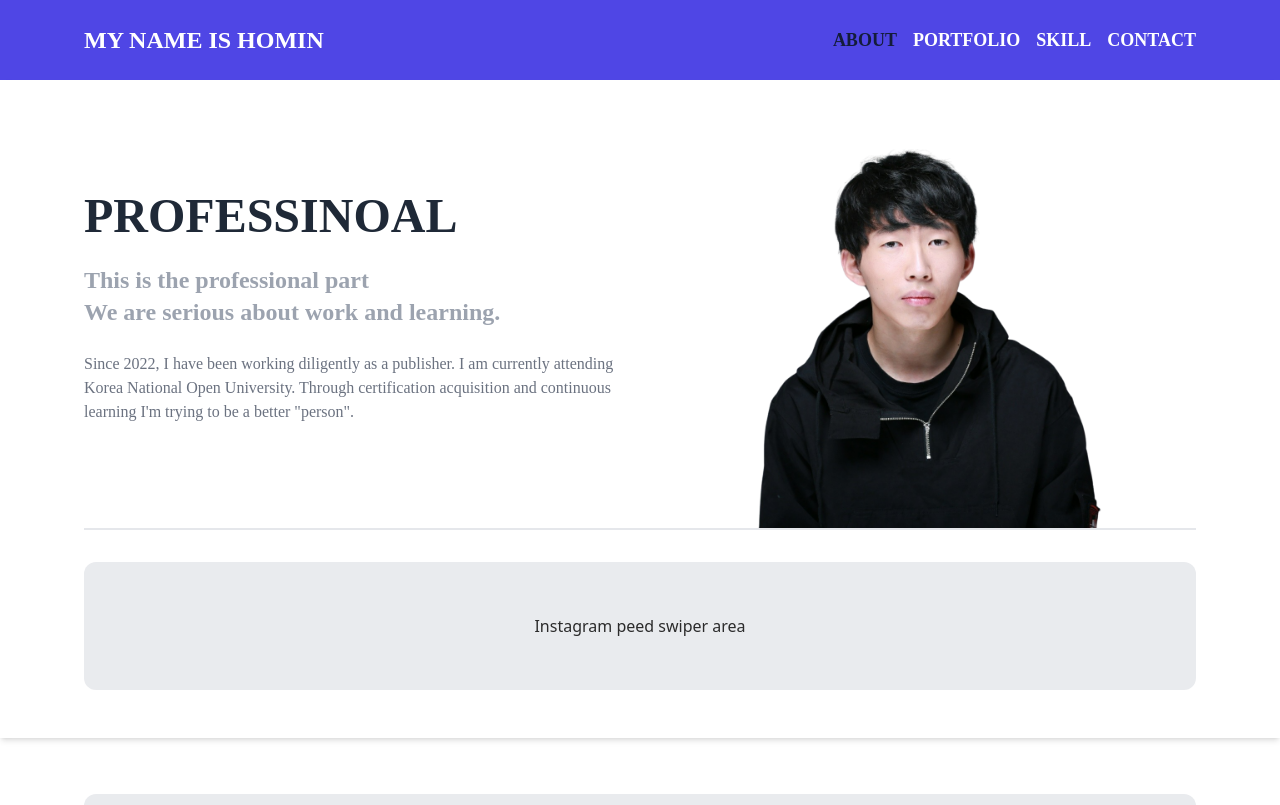
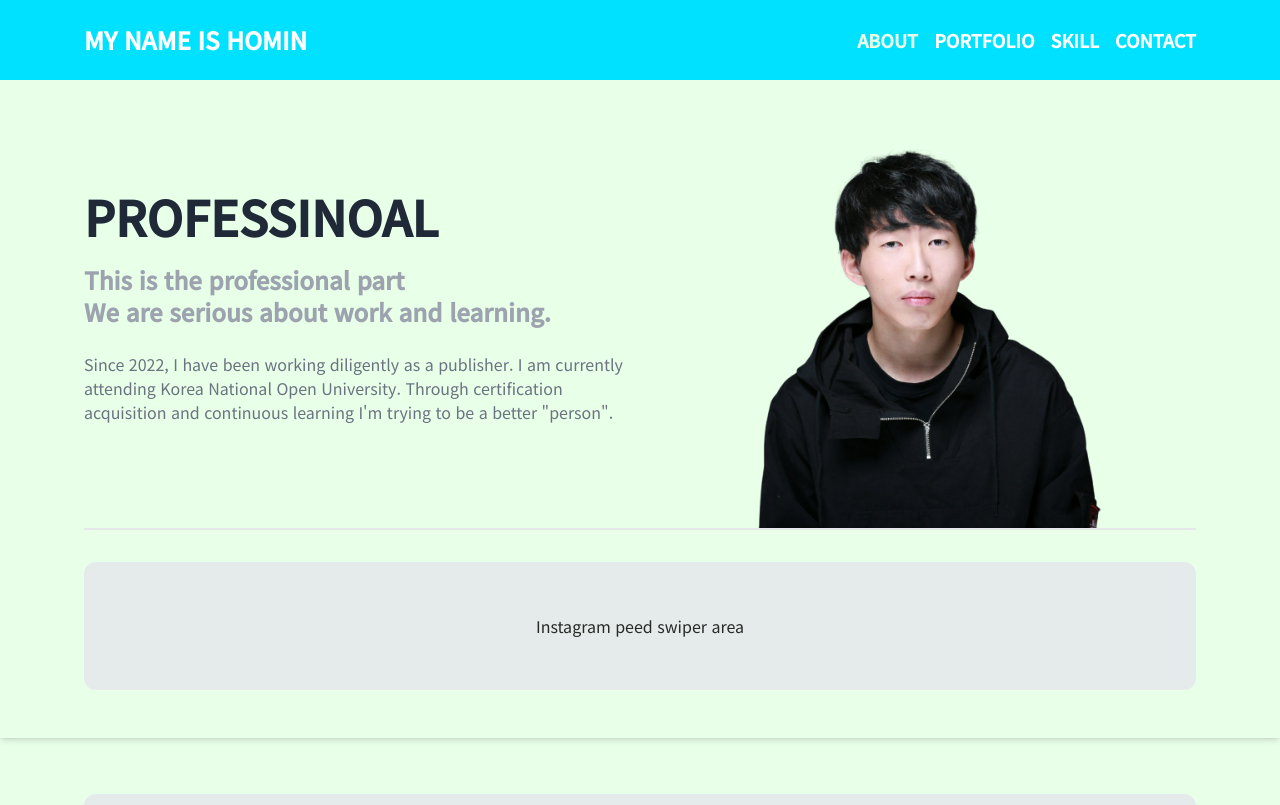
Before and after one commit to mynameishomin/portfolio, a Next.js app: page /professional in a window 1280 px wide. Shown: the top 805 px of the page. Built offline with nearby package versions, Linux system fonts and the light colour scheme; what tailwindcss-3d would draw is missing.

Commit message:
개망함

```diff
--- a/components/layout/professional/header.tsx
+++ b/components/layout/professional/header.tsx
@@ -11,7 +11,9 @@ const Gnb = () => {
                 <li
                     key="1"
                     className={`${
-                        router.pathname === "/professional" ? "text-point" : ""
+                        router.pathname === "/professional"
+                            ? "text-[#E8FFE8]"
+                            : ""
                     } hover:underline`}
                 >
                     <Link href="/professional">ABOUT</Link>
@@ -20,7 +22,7 @@ const Gnb = () => {
                     key="2"
                     className={`${
                         router.pathname === "/professional/portfolio"
-                            ? "text-point"
+                            ? "text-[#E8FFE8]"
                             : ""
                     } hover:underline`}
                 >
@@ -30,7 +32,7 @@ const Gnb = () => {
                     key="3"
                     className={`${
                         router.pathname === "/professional/skill"
-                            ? "text-point"
+                            ? "text-[#E8FFE8]"
                             : ""
                     } hover:underline`}
                 >
@@ -40,7 +42,7 @@ const Gnb = () => {
                     key="4"
                     className={`${
                         router.pathname === "/professional/contact"
-                            ? "text-point"
+                            ? "text-[#E8FFE8]"
                             : ""
                     } hover:underline`}
                 >
@@ -62,7 +64,7 @@ export default () => {
                 exit={{ y: -100 }}
                 transition={{ duration: 0.5, delay: 0.5 }}
             >
-                <header className="h-20 bg-indigo-600 font-mt font-extrabold">
+                <header className="h-20 bg-[#00E1FF] font-black">
                     <Container className="flex items-center h-full">
                         <>
                             <h1 className="text-2xl text-white">
--- a/components/layout/professional/layout.tsx
+++ b/components/layout/professional/layout.tsx
@@ -3,7 +3,7 @@ import Header from "./header";
 
 export default ({ children }: { children: React.ReactElement }) => {
     return (
-        <div className="flex flex-col min-h-screen">
+        <div className="flex flex-col min-h-screen bg-[#E8FFE8]">
             <Header />
             <main className="grow">{children}</main>
             <Footer />
--- a/styles/globals.css
+++ b/styles/globals.css
@@ -1,9 +1,9 @@
 @tailwind base;
 @tailwind components;
 @tailwind utilities;
-@import url('https://fonts.googleapis.com/css2?family=Dokdo&family=Nanum+Myeongjo:wght@400;800&display=swap');
+@import url("https://fonts.googleapis.com/css2?family=Noto+Sans+KR:wght@400;500;900&display=swap");
 
-  /* notion page css 수정 */
+/* notion page css 수정 */
 .notion-page-header {
     display: none !important;
 }
--- a/tailwind.config.js
+++ b/tailwind.config.js
@@ -7,9 +7,7 @@ module.exports = {
     theme: {
         extend: {
             fontFamily: {
-                myeongjo: ["Nanum Myeongjo", "serif"],
-                dokdo: ["Dokdo", "cursive"],
-                mt: ["Perpetua Titling MT", "serif"],
+                sans: ["Noto Sans KR", "sans-serif"],
             },
             colors: {
                 main: "#6E07F3",
```
